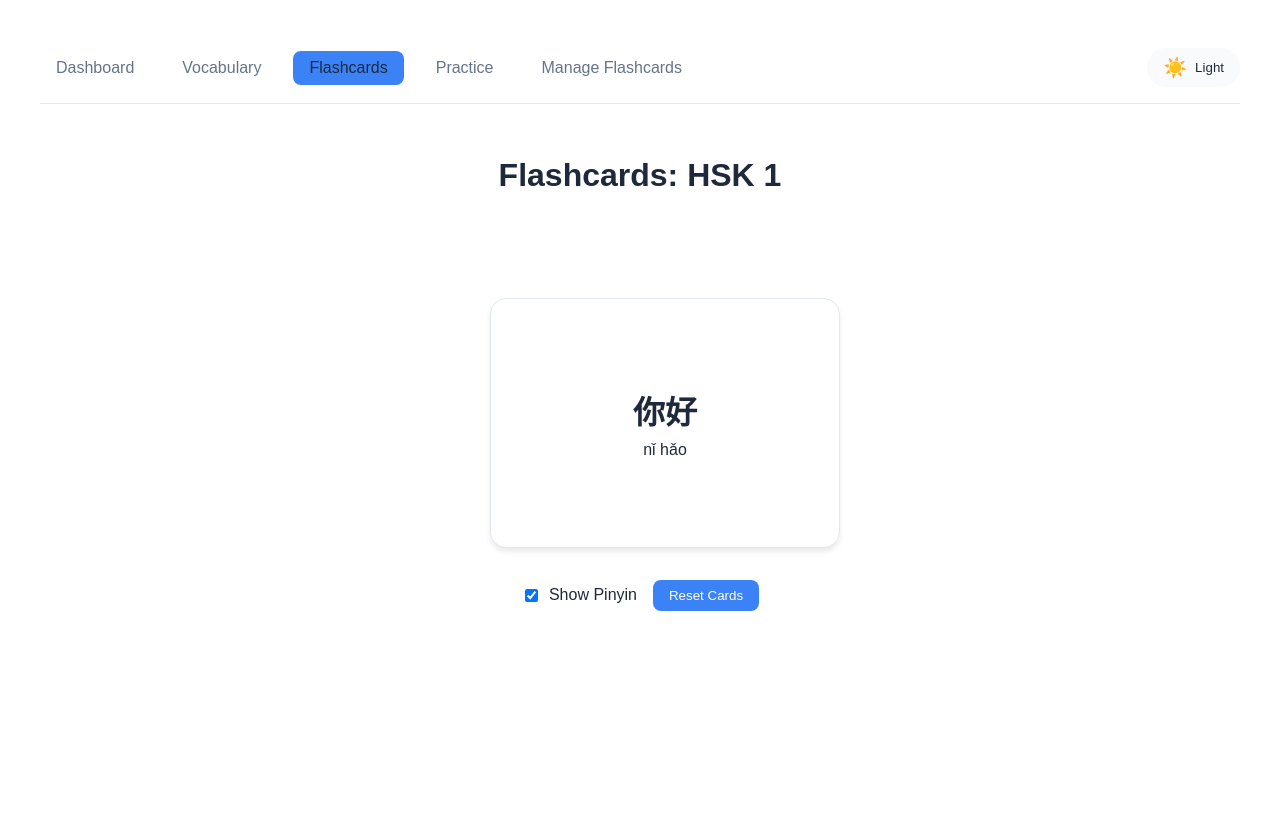
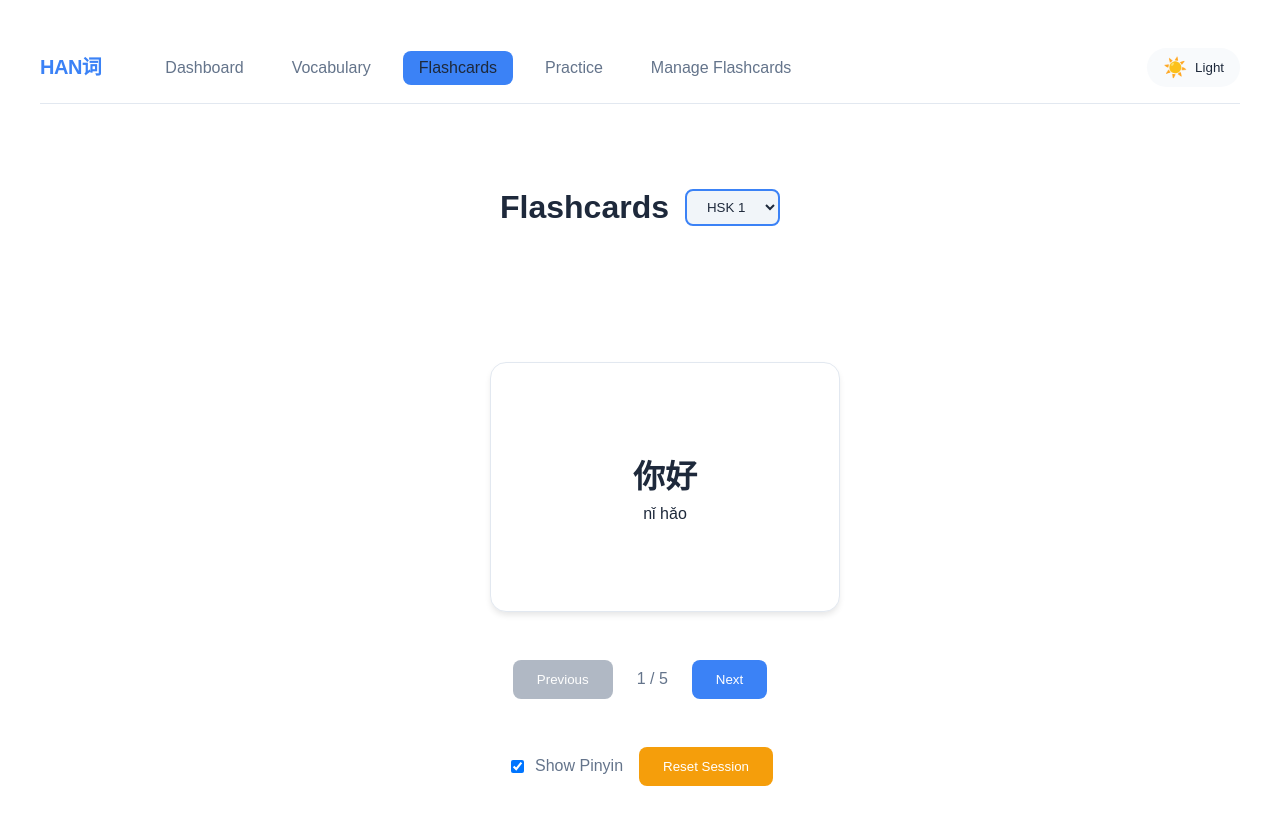
Before and after one commit to hanna0953/HanCi-App, a Vue app in the folder Hanci_app/: page /flashcards in a window 1280 px wide. Shown: the top 824 px of the page. Built offline with nearby package versions, Linux system fonts and the light colour scheme.

Commit message:
adding and deleting sets works

```diff
--- a/Hanci_app/src/components/FlashcardManager.vue
+++ b/Hanci_app/src/components/FlashcardManager.vue
@@ -2,19 +2,56 @@
     <div class="flashcard-manager">
         <div class="set-selector">
         <select v-model="currentSetName" @change="store.currentSetName = currentSetName">
-            <option v-for="(set, name) in store.flashcardSets" :key="name" :value="name">
-            {{ name }} ({{ set.length }} cards)
+            <optgroup label="HSK Levels">
+            <option v-for="level in hskLevels" :key="level" :value="level">
+                {{ level }} ({{ store.flashcardSets[level]?.length || 0 }} cards)
             </option>
+            </optgroup>
+            <optgroup label="Custom Sets">
+            <option
+                v-for="(set, name) in customSets"
+                :key="name"
+                :value="name"
+            >
+                {{ name }} ({{ set.length }} cards)
+            </option>
+            </optgroup>
         </select>
         <button @click="showNewSetDialog = true">+ New Set</button>
         </div>
 
+        <div class="custom-sets">
+        <h3>Your Custom Sets</h3>
+        <div v-for="(set, name) in customSets" :key="name" class="set-item">
+            <span>{{ name }} ({{ set.length }} cards)</span>
+            <button @click="deleteSet(name)" class="delete-set">
+            Delete Set
+            </button>
+        </div>
+        </div>
+
         <div class="card-form">
-            <input v-model="newCard.simplified" placeholder="Simplified" @input="formatSimplified" />
-            <input v-model="newCard.traditional" placeholder="Traditional" @input="formatTraditional" />
-            <input v-model="newCard.pinyin" placeholder="Pinyin" @input="formatPinyin" />
-            <input v-model="newCard.english" placeholder="English" @input="formatEnglish" />
-            <button @click="addCard">Add Card</button>
+        <input
+            v-model="newCard.simplified"
+            placeholder="Simplified"
+            @input="formatSimplified"
+        >
+        <input
+            v-model="newCard.traditional"
+            placeholder="Traditional"
+            @input="formatTraditional"
+        >
+        <input
+            v-model="newCard.pinyin"
+            placeholder="Pinyin"
+            @input="formatPinyin"
+        >
+        <input
+            v-model="newCard.english"
+            placeholder="English"
+            @input="formatEnglish"
+        >
+        <button @click="addCard">Add Card</button>
         </div>
 
         <div class="card-list">
@@ -28,9 +65,13 @@
         </div>
         </div>
 
-        <dialog v-if="showNewSetDialog" class="set-dialog">
+        <dialog v-if="showNewSetDialog" class="set-dialog" open>
         <h3>Create New Set</h3>
-        <input v-model="newSetName" placeholder="Set name" />
+        <input
+            v-model="newSetName"
+            placeholder="Set name"
+            @keyup.enter="createNewSet"
+        >
         <div class="dialog-actions">
             <button @click="showNewSetDialog = false">Cancel</button>
             <button @click="createNewSet">Create</button>
@@ -40,8 +81,8 @@
 </template>
 
 <script setup>
+import { ref, computed } from 'vue'
 import { useStudyStore } from '@/stores/useStudyStore'
-import { ref, computed } from 'vue'
 
 const store = useStudyStore()
 const currentSetName = ref(store.currentSetName)
@@ -53,6 +94,16 @@ const newCard = ref({
 })
 const newSetName = ref('')
 const showNewSetDialog = ref(false)
+
+const hskLevels = computed(() =>
+    Object.keys(store.flashcardSets).filter(name => name.startsWith('HSK'))
+)
+
+const customSets = computed(() =>
+    Object.entries(store.flashcardSets)
+        .filter(([name]) => !name.startsWith('HSK'))
+        .reduce((obj, [key, val]) => ({ ...obj, [key]: val }), {})
+)
 
 function addCard() {
     if (newCard.value.simplified.trim() === '') return
@@ -67,51 +118,67 @@ function addCard() {
 }
 
 function createNewSet() {
-    if (newSetName.value.trim() === '') return
+    const setName = newSetName.value.trim()
+    if (!setName) return
 
-    store.createNewSet(newSetName.value)
-    currentSetName.value = newSetName.value
-    store.currentSetName = newSetName.value
-    newSetName.value = ''
-    showNewSetDialog.value = false
+    if (store.createNewSet(setName)) {
+        currentSetName.value = setName
+        newSetName.value = ''
+        showNewSetDialog.value = false
+    } else {
+        alert(`Set "${setName}" already exists!`)
+    }
 }
 
+function deleteSet(setName) {
+    if (setName.startsWith('HSK')) {
+        alert('Cannot delete default HSK sets!')
+        return
+    }
+    store.deleteSet(setName)
+}
+
+// Formatting functions
 const formatSimplified = (e) => {
     newCard.value.simplified = e.target.value
-        .replace(/ /g, '') // Remove existing spaces
-        .replace(/([a-zA-Z])/g, ' $1').trim() // Add space before letters
-        .replace(/ +/g, ' '); // Clean up multiple spaces
+        .replace(/ /g, '')
+        .replace(/([a-zA-Z])/g, ' $1').trim()
+        .replace(/ +/g, ' ')
 }
 
 const formatTraditional = (e) => {
-     newCard.value.traditional = e.target.value
+    newCard.value.traditional = e.target.value
         .replace(/ /g, '')
         .replace(/([a-zA-Z])/g, ' $1').trim()
-        .replace(/ +/g, ' ');
+        .replace(/ +/g, ' ')
 }
 
 const formatPinyin = (e) => {
     newCard.value.pinyin = e.target.value
-        .replace(/([a-z])([A-Z])/g, '$1 $2') // Add space between syllable boundaries
-        .replace(/(\d)(?=\D)/g, '$1 ') // Add space after tone numbers
+        .replace(/([a-z])([A-Z])/g, '$1 $2')
+        .replace(/(\d)(?=\D)/g, '$1 ')
         .replace(/ +/g, ' ')
         .trim()
-        .toLowerCase();
+        .toLowerCase()
 }
 
 const formatEnglish = (e) => {
     newCard.value.english = e.target.value
-        .replace(/,/g, ', ') // Ensure space after commas
+        .replace(/,/g, ', ')
         .replace(/ +/g, ' ')
-        .trim();
+        .trim()
 }
 </script>
 
 <style scoped>
+/* Include all previous styles from earlier answer */
 .flashcard-manager {
     display: flex;
     flex-direction: column;
     gap: 1.5rem;
+    padding: 2rem;
+    max-width: 800px;
+    margin: 0 auto;
 }
 
 .set-selector {
@@ -126,6 +193,7 @@ select {
     border: 1px solid var(--border);
     background: var(--bg-surface);
     color: var(--text-primary);
+    flex-grow: 1;
 }
 
 .card-form {
@@ -149,6 +217,7 @@ button {
     background: var(--primary);
     color: white;
     cursor: pointer;
+    transition: opacity 0.2s;
 }
 
 .card-list {
@@ -167,11 +236,11 @@ button {
 }
 
 .delete-btn {
-    text-align: center;
     background: #ef4444;
     width: 2rem;
     height: 2rem;
     border-radius: 50%;
+    padding: 0.5rem 0.5rem;
 }
 
 .set-dialog {
@@ -196,22 +265,52 @@ button {
     gap: 0.5rem;
     margin-top: 1rem;
 }
+
+.custom-sets {
+    margin-top: 2rem;
+    border-top: 1px solid var(--border);
+    padding-top: 1.5rem;
+}
+
+.set-item {
+    display: flex;
+    justify-content: space-between;
+    align-items: center;
+    padding: 0.75rem;
+    margin: 0.5rem 0;
+    background: var(--bg-surface);
+    border-radius: 0.5rem;
+}
+
+.delete-set {
+    padding: 0.25rem 0.75rem;
+    background: #ef4444;
+    color: white;
+    border: none;
+    border-radius: 0.25rem;
+    cursor: pointer;
+    padding: 0.5rem 0.5rem;
+}
+
+.delete-set:hover {
+    opacity: 0.8;
+}
+
+h3 {
+    color: var(--text-secondary);
+    margin-bottom: 1rem;
+}
+
 .card-content {
     display: flex;
     gap: 0.5rem;
     align-items: center;
 }
 
-.characters::after {
-    content: "|";
-    margin-left: 0.5rem;
-    color: var(--text-secondary);
-}
-
+.characters::after,
 .pinyin::after {
     content: "|";
     margin-left: 0.5rem;
     color: var(--text-secondary);
 }
-
 </style>
--- a/Hanci_app/src/components/NavBar.vue
+++ b/Hanci_app/src/components/NavBar.vue
@@ -1,6 +1,7 @@
 <template>
   <nav>
     <div class="nav-left">
+    <div class="app-name">HAN词</div>
       <router-link to="/">Dashboard</router-link>
       <router-link to="/vocabulary">Vocabulary</router-link>
       <router-link to="/flashcards">Flashcards</router-link>
@@ -16,6 +17,15 @@ import ThemeToggle from '@/components/ThemeToggle.vue'
 </script>
 
 <style scoped>
+
+.app-name {
+  font-weight: 700;
+  font-size: 1.25rem;
+  color: var(--primary);
+  margin-right: 2rem;
+  letter-spacing: -0.5px;
+}
+
 nav {
   display: flex;
   justify-content: space-between;
--- a/Hanci_app/src/stores/useStudyStore.js
+++ b/Hanci_app/src/stores/useStudyStore.js
@@ -1,29 +1,51 @@
-// src/stores/useStudyStore.js
 import { defineStore } from 'pinia'
 import { ref, computed } from 'vue'
 
 export const useStudyStore = defineStore('study', () => {
-  // Load from localStorage or create default set
+  // Default sets with all HSK levels
   const defaultSets = {
     'HSK 1': [
-      { simplified: '你好 ', traditional: '你好 ', pinyin: 'nǐ hǎo ', english: 'hello ' },
-      { simplified: '谢谢 ', traditional: '謝謝 ', pinyin: 'xiè xie ', english: 'thank you ' }
+      { simplified: '你好', traditional: '你好', pinyin: 'nǐ hǎo', english: 'Hello' },
+      { simplified: '谢谢', traditional: '謝謝', pinyin: 'xiè xie', english: 'Thank you' },
+      { simplified: '再见', traditional: '再見', pinyin: 'zài jiàn', english: 'Goodbye' },
+      { simplified: '妈妈', traditional: '媽媽', pinyin: 'mā ma', english: 'Mother' },
+      { simplified: '爸爸', traditional: '爸爸', pinyin: 'bà ba', english: 'Father' }
+    ],
+    'HSK 2': [
+      { simplified: '医院', traditional: '醫院', pinyin: 'yī yuàn', english: 'Hospital' },
+      { simplified: '学校', traditional: '學校', pinyin: 'xué xiào', english: 'School' },
+      { simplified: '电脑', traditional: '電腦', pinyin: 'diàn nǎo', english: 'Computer' },
+      { simplified: '手机', traditional: '手機', pinyin: 'shǒu jī', english: 'Mobile phone' },
+      { simplified: '天气', traditional: '天氣', pinyin: 'tiān qì', english: 'Weather' }
+    ],
+    'HSK 3': [
+      { simplified: '办公室', traditional: '辦公室', pinyin: 'bàn gōng shì', english: 'Office' },
+      { simplified: '电子邮件', traditional: '電子郵件', pinyin: 'diàn zǐ yóu jiàn', english: 'Email' },
+      { simplified: '环境', traditional: '環境', pinyin: 'huán jìng', english: 'Environment' },
+      { simplified: '护照', traditional: '護照', pinyin: 'hù zhào', english: 'Passport' },
+      { simplified: '信用卡', traditional: '信用卡', pinyin: 'xìn yòng kǎ', english: 'Credit card' }
     ]
   }
 
-  const flashcardSets = ref(JSON.parse(localStorage.getItem('flashcardSets')) || defaultSets)
+  // Load or initialize flashcard sets
+  const storedSets = JSON.parse(localStorage.getItem('flashcardSets')) || {}
+  const flashcardSets = ref({ ...defaultSets, ...storedSets })
+
+  // Initialize current set name
   const currentSetName = ref(localStorage.getItem('currentSetName') || 'HSK 1')
 
-  // Save to localStorage whenever sets change
+  // Save to localStorage whenever changes occur
   function saveToLocalStorage() {
     localStorage.setItem('flashcardSets', JSON.stringify(flashcardSets.value))
     localStorage.setItem('currentSetName', currentSetName.value)
   }
 
+  // Current set computed property
   const currentSet = computed(() => {
     return flashcardSets.value[currentSetName.value] || []
   })
 
+  // Card management functions
   function addCard(card) {
     if (!flashcardSets.value[currentSetName.value]) {
       flashcardSets.value[currentSetName.value] = []
@@ -37,20 +59,34 @@ export const useStudyStore = defineStore('study', () => {
     saveToLocalStorage()
   }
 
+  // Set management functions
   function createNewSet(setName) {
-    if (!flashcardSets.value[setName]) {
-      flashcardSets.value[setName] = []
-      currentSetName.value = setName
+    const cleanName = setName.trim()
+    if (!cleanName) return false
+
+    if (!flashcardSets.value[cleanName]) {
+      flashcardSets.value[cleanName] = []
+      currentSetName.value = cleanName
       saveToLocalStorage()
+      return true
     }
+    return false
   }
 
   function deleteSet(setName) {
-    if (confirm(`Are you sure you want to delete "${setName}"?`)) {
+    if (setName.startsWith('HSK')) {
+      alert('Default HSK sets cannot be deleted!')
+      return
+    }
+
+    if (confirm(`Delete "${setName}" permanently?`)) {
       delete flashcardSets.value[setName]
+
+      // Switch to first available set if deleting current set
       if (currentSetName.value === setName) {
         currentSetName.value = Object.keys(flashcardSets.value)[0] || ''
       }
+
       saveToLocalStorage()
     }
   }
--- a/Hanci_app/src/views/FlashcardsView.vue
+++ b/Hanci_app/src/views/FlashcardsView.vue
@@ -1,47 +1,95 @@
-<!-- src/views/FlashcardsView.vue -->
 <template>
     <div class="flashcards-view">
-    <h1>Flashcards: {{ store.currentSetName }}</h1>
+        <div class="header-controls">
+        <h1>Flashcards</h1>
+        <select v-model="selectedHSKLevel" @change="changeHSKSet">
+            <option value="HSK 1">HSK 1</option>
+            <option value="HSK 2">HSK 2</option>
+            <option value="HSK 3">HSK 3</option>
+        </select>
+        </div>
 
         <div class="flashcard-container">
         <Flashcard
             v-if="currentCard"
             :card="currentCard"
             :show-pinyin="showPinyin"
-        @next-card="nextCard"
         />
-      <p v-else>No cards in this set</p>
+        <p v-else class="empty-message">No cards in this set</p>
         </div>
 
-    <div class="controls">
-      <label>
-        <input type="checkbox" v-model="showPinyin"> Show Pinyin
+        <div class="navigation-controls">
+        <button
+            @click="previousCard"
+            :disabled="currentIndex === 0"
+            class="nav-button"
+        >
+            Previous
+        </button>
+
+        <span class="counter">
+            {{ currentIndex + 1 }} / {{ store.currentSet.length }}
+        </span>
+
+        <button
+            @click="nextCard"
+            :disabled="currentIndex === store.currentSet.length - 1"
+            class="nav-button"
+        >
+            Next
+        </button>
+        </div>
+
+        <div class="flashcard-controls">
+        <label class="pinyin-toggle">
+            <input type="checkbox" v-model="showPinyin">
+            Show Pinyin
         </label>
-      <button @click="resetCards" class="reset-button">Reset Cards</button>
+        <button @click="resetCards" class="reset-button">
+            Reset Session
+        </button>
         </div>
     </div>
 </template>
 
 <script setup>
-import { ref, computed } from 'vue'
+import { ref, computed, watch } from 'vue'
 import Flashcard from '@/components/Flashcard.vue'
 import { useStudyStore } from '@/stores/useStudyStore'
 
 const store = useStudyStore()
 const showPinyin = ref(true)
 const currentIndex = ref(0)
+const selectedHSKLevel = ref(store.currentSetName)
 
 const currentCard = computed(() => {
     return store.currentSet[currentIndex.value]
 })
 
 const nextCard = () => {
-  currentIndex.value = (currentIndex.value + 1) % store.currentSet.length
+    if (currentIndex.value < store.currentSet.length - 1) {
+        currentIndex.value++
+    }
+}
+
+const previousCard = () => {
+    if (currentIndex.value > 0) {
+        currentIndex.value--
+    }
 }
 
 const resetCards = () => {
     currentIndex.value = 0
 }
+
+const changeHSKSet = () => {
+    store.currentSetName = selectedHSKLevel.value
+    resetCards()
+}
+
+watch(() => store.currentSetName, (newVal) => {
+    selectedHSKLevel.value = newVal
+})
 </script>
 
 <style scoped>
@@ -50,6 +98,23 @@ const resetCards = () => {
     flex-direction: column;
     align-items: center;
     gap: 2rem;
+    padding: 2rem;
+}
+
+.header-controls {
+    display: flex;
+    gap: 1rem;
+    align-items: center;
+    margin-bottom: 2rem;
+}
+
+select {
+    padding: 0.5rem 1rem;
+    border-radius: 0.5rem;
+    border: 2px solid var(--primary);
+    background: var(--bg-surface);
+    color: var(--text-primary);
+    font-weight: 500;
 }
 
 .flashcard-container {
@@ -58,29 +123,58 @@ const resetCards = () => {
     align-items: center;
 }
 
-.controls {
+.navigation-controls {
+    display: flex;
+    gap: 1.5rem;
+    align-items: center;
+    margin: 1rem 0;
+}
+
+.nav-button {
+    padding: 0.75rem 1.5rem;
+    background: var(--primary);
+    color: white;
+    border: none;
+    border-radius: 0.5rem;
+    cursor: pointer;
+    transition: opacity 0.2s;
+}
+
+.nav-button:disabled {
+    background: var(--text-secondary);
+    opacity: 0.5;
+    cursor: not-allowed;
+}
+
+.counter {
+    font-weight: 500;
+    color: var(--text-secondary);
+}
+
+.flashcard-controls {
     display: flex;
     gap: 1rem;
     align-items: center;
 }
 
+.pinyin-toggle {
+    display: flex;
+    align-items: center;
+    gap: 0.5rem;
+    color: var(--text-secondary);
+}
+
 .reset-button {
-  padding: 0.5rem 1rem;
-  background: var(--primary);
+    padding: 0.75rem 1.5rem;
+    background: var(--accent);
     color: white;
     border: none;
     border-radius: 0.5rem;
     cursor: pointer;
 }
 
-.reset-button:hover {
-  background: var(--primary-light);
-}
-
-label {
-  display: flex;
-  align-items: center;
-  gap: 0.5rem;
-  cursor: pointer;
+.empty-message {
+    color: var(--text-secondary);
+    font-style: italic;
 }
 </style>
```
Lines whose indentation alone changed are shown as unchanged.
